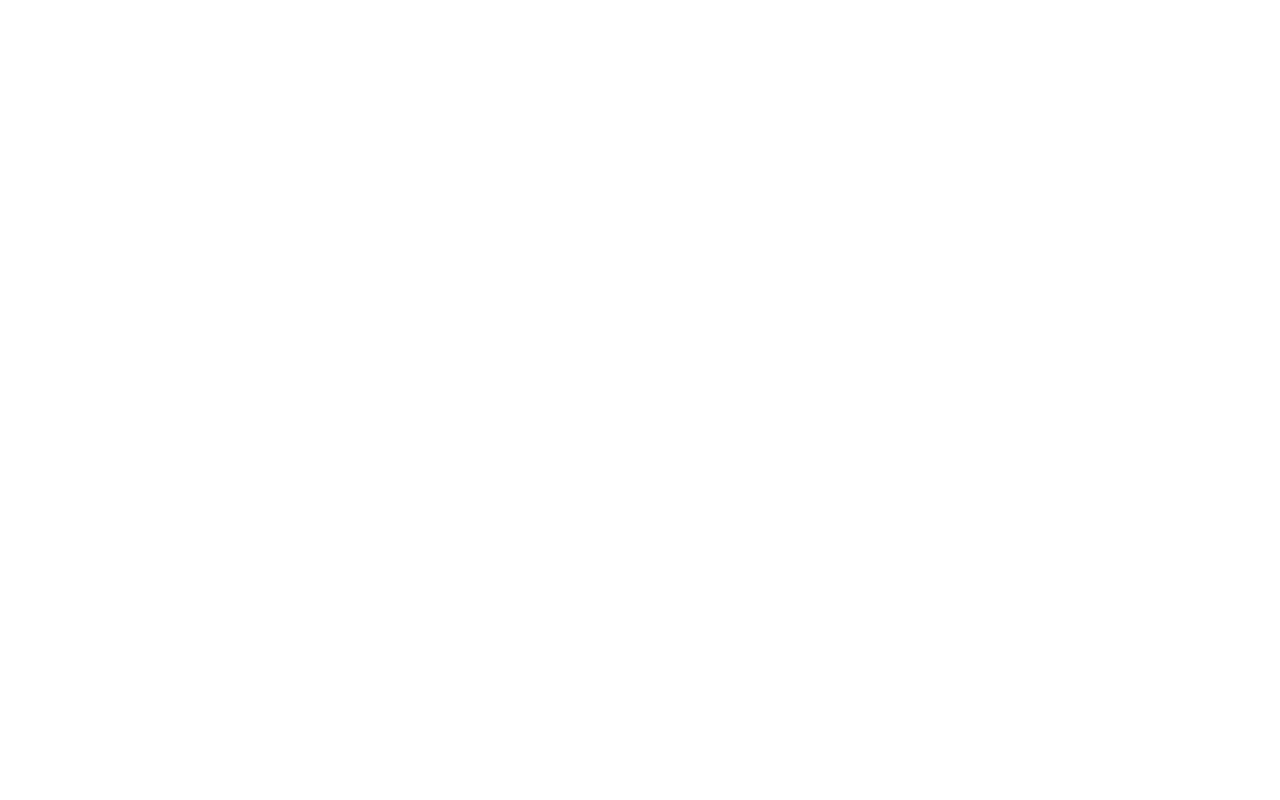
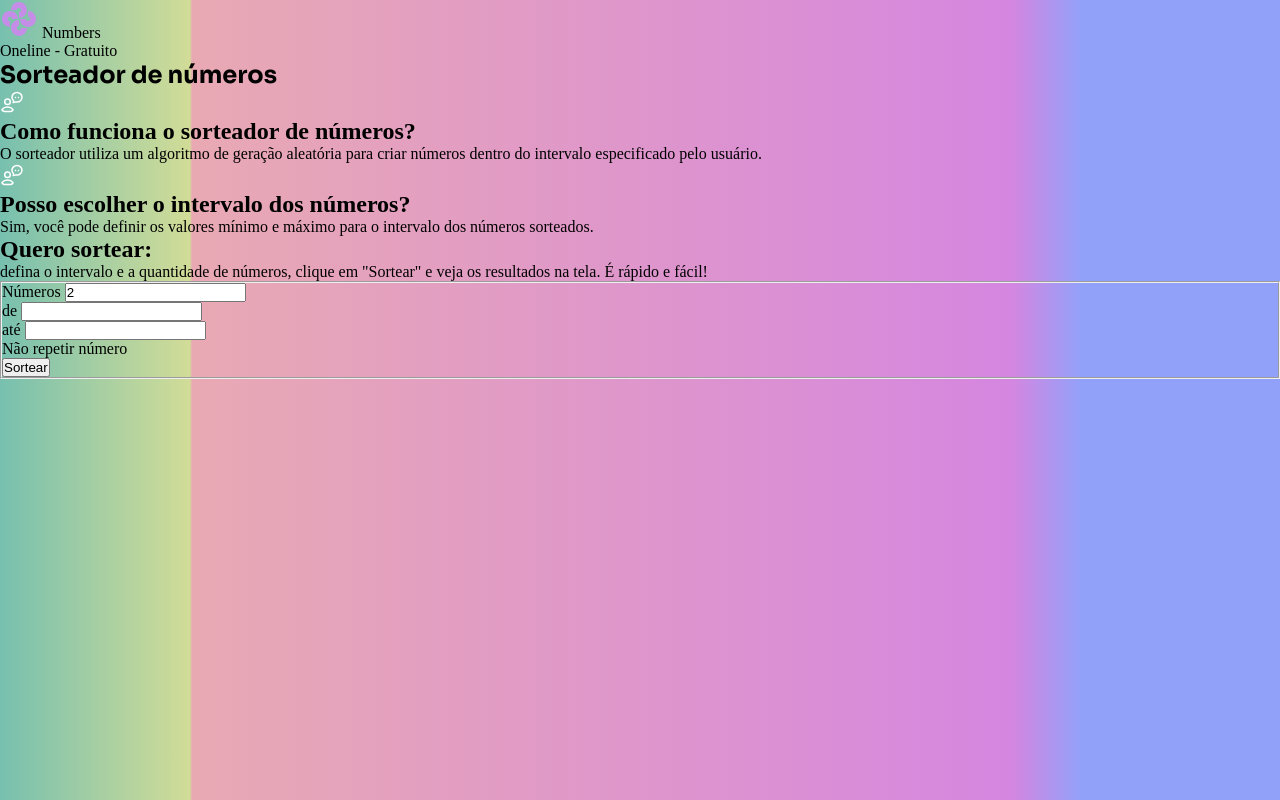
Before and after one commit to Alexandre-dotDev/desafio-app-numbers, a website built with webpack: page src/index.html in a window 1280 px wide. Built offline with nearby package versions, Linux system fonts and the light colour scheme.

Commit message:
add estrutura do HTML e ajustes no webpack.config e package.json

```diff
--- a/package.json
+++ b/package.json
@@ -1,7 +1,7 @@
 {
   "scripts": {
-    "dev": "webpack serve",
-    "build": "webpack",
+    "dev": "webpack serve --mode development --open",
+    "build": "webpack --mode production",
     "server": "json-server --watch server.json --port 3333"
   },
   "devDependencies": {
--- /dev/null
+++ b/src/css/global.css
@@ -0,0 +1,68 @@
+*,
+::before,
+::after {
+  margin: 0;
+  padding: 0;
+  box-sizing: border-box;
+}
+:root {
+  /* COLORS */
+  /* Content */
+  --content-primary: #ffffff;
+  --content-secondary: #c7c0cc;
+  --content-tertiary: #d9d9d9;
+  --content-brand: #c58de7;
+  --color-ivert: #030203;
+
+  /* Backgraound */
+  --bg-primary: #020202;
+  --bg-secondary: #111012;
+  --bg-tertiary: #24222e;
+  --bg-brand: #c58de7;
+  --bg-gray: #3d3d3d;
+
+  /* Accent */
+  --accent-pink: #d586e0;
+  --accent-blue: #91a1fa;
+  --accent-green: #77c0aa;
+  --accent-line: #d1dc97;
+  --accent-red: #e9a9b3;
+
+  /* gradient-border */
+  --bg-border: linear-gradient(
+    90deg,
+    #77c0af 0%,
+    #d1dc97 14.84%,
+    #e9a9b3 15%,
+    #d586e0 79%,
+    #91a1fa 84.58%
+  );
+
+  /*gradient-bg  */
+  --bg-gradient: linear-gradient(90deg, #d586e0 0%, #91a1fa 98.93%);
+
+  /* gradient-content */
+  --bg-content: linear-gradient(90deg, #c7c9cc 0%, #3d3d3d 100%);
+
+  /* TIPOGRAPH */
+  --ff-sora: "Sora", sans-serif;
+  --ff-roboto-mono: "Roboto Mono", monospace;
+  --ff-roboto-flex: "Roboto Flex", sans-serif;
+  --sora-lg: 900 4.5rem/130% var(ff-sora);
+  --sora-md: 900 2.5rem/1.3 var(ff-sora);
+  --sora-sm: 600 2rem/1.3 var(ff-sora;);
+  --roboto-overline: 600 1rem/1.5 var(ff-roboto-mono);
+  --paragraph-lg: 500 1rem/1.5 va(ff-roboto-flex);
+  --paragraph-md: 500 0.975rem/1.5 va(ff-roboto-flex);
+  --paragraph-sm: 500 0.75rem/1.5 va(ff-roboto-flex);
+  --label-md: 600 1.25rem/1.5 va(ff-roboto-flex);
+  --label-sm: 600 1rem/1.5 va(ff-roboto-flex);
+}
+
+body {
+  background: var(--bg-border);
+}
+
+h1 {
+  font-family: var(--ff-sora);
+}
--- /dev/null
+++ b/src/css/index.css
@@ -0,0 +1 @@
+@import "../css/global.css";
--- a/src/index.html
+++ b/src/index.html
@@ -1,9 +1,80 @@
 <!DOCTYPE html>
 <html lang="pt-BR">
   <head>
+    <link rel="preconnect" href="https://fonts.googleapis.com" />
+    <link rel="preconnect" href="https://fonts.gstatic.com" crossorigin />
+
     <meta charset="UTF-8" />
-    <meta name="viewport" content="width=device-width, initial-scale=1.0" />
+    <meta name="viewport" content="width=device-width, initi al-scale=1.0" />
+
+    <link
+      href="https://fonts.googleapis.com/css2?family=Roboto+Flex:opsz,wght@8..144,100..1000&family=Roboto+Mono:ital,wght@0,100..700;1,100..700&family=Sora:wght@100..800&display=swap"
+      rel="stylesheet"
+    />
     <title>App-Numbers</title>
   </head>
-  <body></body>
+  <body>
+    <main>
+      <section id="banner">
+        <div class="logo">
+          <img src="./assets/logo.svg" alt="logomarca da numbers" />
+          <span>Numbers</span>
+        </div>
+        <div class="hero">
+          <p>Oneline - Gratuito</p>
+          <h1>Sorteador de números</h1>
+        </div>
+        <div class="guidelines">
+          <div class="guidance-1">
+            <img src="./assets/icon-user.svg" alt="logo de usuário" />
+            <h2>Como funciona o sorteador de números?</h2>
+            <p>
+              O sorteador utiliza um algoritmo de geração aleatória para criar
+              números dentro do intervalo especificado pelo usuário.
+            </p>
+          </div>
+        </div>
+        <div class="guidelines">
+          <div class="guidance-2">
+            <img src="./assets/icon-user.svg" alt="logo de usuário" />
+            <h2>Posso escolher o intervalo dos números?</h2>
+            <p>
+              Sim, você pode definir os valores mínimo e máximo para o intervalo
+              dos números sorteados.
+            </p>
+          </div>
+        </div>
+      </section>
+      <section id="raffle">
+        <div class="call">
+          <h2 class="title-2">Quero sortear:</h2>
+          <p>
+            defina o intervalo e a quantidade de números, clique em "Sortear" e
+            veja os resultados na tela. É rápido e fácil!
+          </p>
+          <form>
+            <fieldset>
+              <div class="inputs">
+                <label for="numbers">Números</label>
+                <input id="numbers" type="number" value="2" readonly />
+              </div>
+              <div class="inputs">
+                <label for="numbers">de</label>
+                <input id="numbers" type="number" />
+              </div>
+              <div class="inputs">
+                <label for="numbers">até</label>
+                <input id="numbers" type="number" />
+              </div>
+              <div class="no-repeat">
+                <div class="toggle"></div>
+                <span>Não repetir número</span>
+              </div>
+              <button type="submit">Sortear</button>
+            </fieldset>
+          </form>
+        </div>
+      </section>
+    </main>
+  </body>
 </html>
--- a/src/index.js
+++ b/src/index.js
@@ -1 +1 @@
-import "./style/style.css";
+import "./css/index.css";
--- a/src/style/global.css
+++ /dev/null
@@ -1,11 +0,0 @@
-*,
-::before,
-::after {
-  margin: 0;
-  padding: 0;
-  box-sizing: border-box;
-}
-:root {
-  /* COLORS */
-  --content-primary: #ffffff;
-}
--- a/src/style/style.css
+++ /dev/null
@@ -1 +0,0 @@
-@import "../style/global.css";
--- a/webpack.config.js
+++ b/webpack.config.js
@@ -16,6 +16,7 @@ module.exports = {
     port: 3000,
     open: true,
     compress: true,
+    watchFiles: ["./src/**/*.html", "./src/assets/**/*"],
   },
   module: {
     rules: [
```
Also changed, not shown: dist/icon-1.svg (added), dist/index.html, dist/main.js, src/assets/bg-image-1.png (added), src/assets/bg-image-2.png (added), src/assets/bg-image-3.png (added), src/assets/logo.svg (added).
